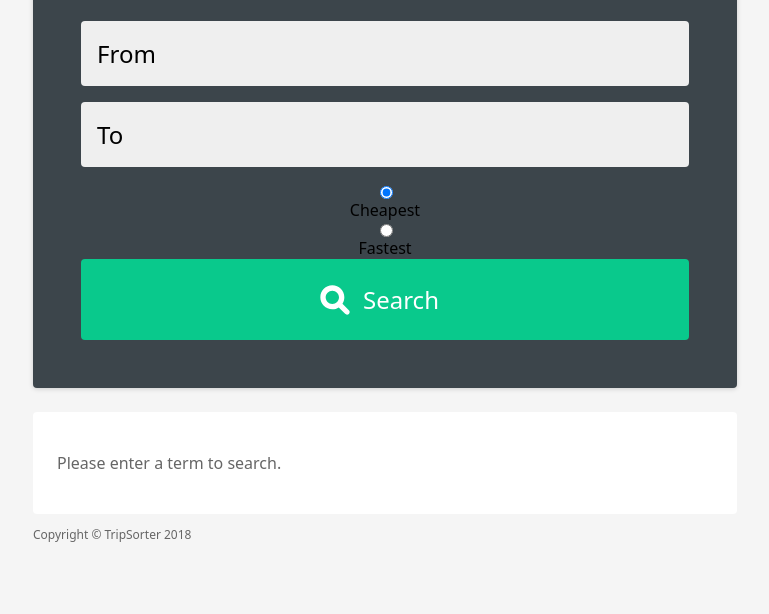
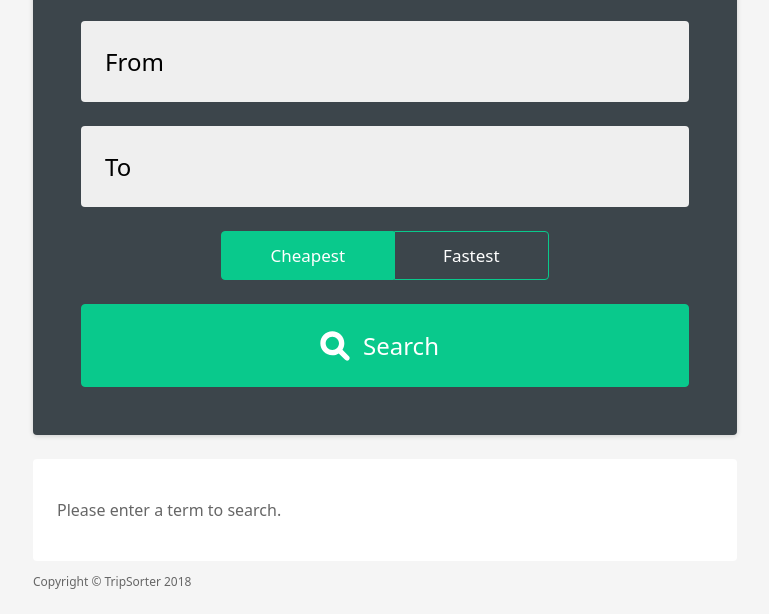
Before and after one commit to allyraza/tripsorter, a React app: page / in a window 1280 px wide. Shown: the part 186-800 px from the top of the page, without its empty margins (255-1024 px from the left). Built offline with nearby package versions, Linux system fonts and the light colour scheme.

Commit message:
Add swtich styles

```diff
--- a/src/components/App/index.js
+++ b/src/components/App/index.js
@@ -1,4 +1,4 @@
-import React, { Component } from 'react';
+import React, {Component} from 'react';
 import './styles.css';
 import response from '../../fixtures/response.json';
 import Header from '../Header';
@@ -11,6 +11,7 @@ import {
   shortestPath,
   makeGraph,
   fastest,
+  cheapest,
   SORTBY_CHEAPEST,
 } from '../../helpers.js';
 
@@ -19,6 +20,8 @@ class App extends Component {
     super(props)
 
     this.state = {
+      cheapGraph: [],
+      fastGraph: [],
       items: [],
       options: [],
       currency: "$",
@@ -31,16 +34,16 @@ class App extends Component {
 
     this.handleSubmit = this.handleSubmit.bind(this);
     this.handleReponse = this.handleReponse.bind(this);
-    this.handleSortByChange = this.handleSortByChange.bind(this);
-    this.handleToChange = this.handleToChange.bind(this);
-    this.handleFromChange = this.handleFromChange.bind(this);
+    this.handleChange = this.handleChange.bind(this);
   }
 
   componentDidMount() {
-    let {deals, currency} = response;
-    var options = deals.reduce(reduceOptions, []).filter(filterOptions);
+    const {deals, currency} = response;
+    const options = deals.reduce(reduceOptions, []).filter(filterOptions);
 
     this.setState({
+      cheapGraph: makeGraph(deals, cheapest),
+      fastGraph: makeGraph(deals, fastest),
       options: options,
       currency: currency,
       isLoading: false
@@ -55,53 +58,39 @@ class App extends Component {
   }
 
   handleReponse() {
-    const {deals} = response;
-
-    this.setState(state => {
-      var res = shortestPath(deals, state.departure, state.arrival, state.sortBy);
+    this.setState(({departure, arrival, sortBy, fastGraph, cheapGraph}) => {
+      const graph = SORTBY_CHEAPEST === sortBy ? cheapGraph : fastGraph;
+      console.log(cheapGraph, fastGraph);return;
+      const {path, total} = shortestPath(graph, departure,  arrival);
 
       return {
-        items: res.path,
-        total: res.total,
+        items: path,
+        total: total,
         isLoading: false,
       };
     });
   }
 
-  handleToChange(e) {
-    this.setState({arrival: e.target.value});
-
-    console.log(
-      makeGraph(response.deals, fastest)
-    );
-
-  }
-
-  handleFromChange(e) {
-    this.setState({departure: e.target.value});
-  }
-
-  handleSortByChange(e) {
-    this.setState({sortBy: e.target.value});
+  handleChange(e) {
+    this.setState({[e.target.name]: e.target.value});
   }
 
   render() {
-    var {items, currency, options, departure, arrival, sortBy, total} = this.state;
+    const {items, currency, options, departure, arrival, sortBy, total, isLoading} = this.state;
+    const {handleChange, handleSubmit} = this;
 
     return (
       <div className="app container">
         <Header
-          handleSubmit={this.handleSubmit}
-          handleToChange={this.handleToChange}
-          handleFromChange={this.handleFromChange}
-          handleSortByChange={this.handleSortByChange}
+          handleSubmit={handleSubmit}
+          handleChange={handleChange}
           departure={departure}
           arrival={arrival}
           sortBy={sortBy}
           options={options}
         />
         <main className="app__main">
-          <List items={items} total={total} currency={currency} isLoading={this.state.isLoading}/>
+          <List items={items} total={total} currency={currency} isLoading={isLoading}/>
         </main>
         <Footer/>
       </div>
--- a/src/components/Button/styles.css
+++ b/src/components/Button/styles.css
@@ -10,7 +10,7 @@
   -webkit-font-smoothing: antialiased;
   white-space: nowrap;
   background-color: var(--background-color-primary);
-  border: 0;
+  border: 1px solid var(--border-color-primary);
   border-radius: var(--border-radius);
   color: #fff;
   font-family: var(--font-family);
@@ -35,6 +35,38 @@
   width: 100%;
 }
 
+.button--small {
+  padding: calc(var(--padding)/2) calc(var(--padding) * 2);
+  font-size: 17px;
+  font-weight: 500;
+}
+
+.button--outline {
+  background-color: transparent;
+}
+
+
+/**
+ * Button group
+ */
+.button-group {
+  display: flex;
+}
+
+.button-group .button {
+  cursor: pointer;
+}
+
+.button-group .button:first-child {
+  border-top-right-radius: 0;
+  border-bottom-right-radius: 0;
+}
+
+.button-group .button:last-child {
+  border-top-left-radius: 0;
+  border-bottom-left-radius: 0;
+}
+
 .icon {
   width: 32px;
   height: 32px;
--- a/src/components/Card/index.js
+++ b/src/components/Card/index.js
@@ -11,7 +11,7 @@ const Card = ({item, currency, className}) => {
 		<article className={"card " + className}>
 			<div className="card__body">
         <div className="card__info">
-          <h3 className="card__text"><span>{item}</span> > <span>{item}</span></h3>
+          <h3 className="card__text"><span>{item.departure}</span> > <span>{item.arrival}</span></h3>
           <p>Cost: {cost}</p>
           <p>Duration: {parseInt(item.duration.h)} hours {parseInt(item.duration.m)} minutes</p>
         </div>
--- a/src/components/Header/index.js
+++ b/src/components/Header/index.js
@@ -8,9 +8,7 @@ import {
 } from '../../helpers.js';
 
 const Header = ({
-  handleToChange,
-  handleFromChange,
-  handleSortByChange,
+  handleChange,
   handleSubmit,
   departure,
   arrival,
@@ -26,19 +24,26 @@ const Header = ({
 
       <div className="header__search">
         <form className="search" onSubmit={handleSubmit}>
-          <select className="search__input" name="form" value={departure} onChange={handleFromChange}>
+          <select className="search__input" name="departure" value={departure} onChange={handleChange}>
             <option value="" disabled>From</option>
             {!!options && options.map((o, i) => <option value={o} key={i}>{o}</option>)}
           </select>
-          <select className="search__input" name="to" value={arrival} onChange={handleToChange} placeholder="To">
+          <select className="search__input" name="arrival" value={arrival} onChange={handleChange} placeholder="To">
             <option value="" disabled>To</option>
             {!!options.length && options.map((o, i) => <option value={o} key={i}>{o}</option>)}
           </select>
 
-          <input type="radio" name="sortby" id="cheapest" onChange={handleSortByChange} value="cheapest" checked={SORTBY_CHEAPEST === sortBy}/>
-          <label htmlFor="cheapest">Cheapest</label>
-          <input type="radio" name="sortby" id="fastest" onChange={handleSortByChange} value="fastest" checked={SORTBY_FASTEST === sortBy}/>
-          <label htmlFor="fastest">Fastest</label>
+          <div className="button-group search__switch">
+            <label className={"search__label button button--small " + (SORTBY_CHEAPEST === sortBy ? "" : "button--outline")} htmlFor="cheapest">
+              <input className="search__radio" type="radio" name="sortBy" id="cheapest" onChange={handleChange} value="cheapest" checked={SORTBY_CHEAPEST === sortBy}/>
+              Cheapest
+            </label>
+            <label className={"search__label button button--small " + (SORTBY_FASTEST === sortBy ? "" : "button--outline")} htmlFor="fastest">
+              <input className="search__radio" type="radio" name="sortBy" id="fastest" onChange={handleChange} value="fastest" checked={SORTBY_FASTEST === sortBy}/>
+              Fastest
+            </label>
+          </div>
+
           <Button className="button--block search__button" text="Search"/>
         </form>
       </div>
--- a/src/components/Header/styles.css
+++ b/src/components/Header/styles.css
@@ -35,11 +35,23 @@
   display: block;
   appearance: none;
   outline: none;
-  margin: 0 0 calc(var(--margin) / 1.5) 0;
-  padding: calc(var(--padding) / 1.5);
+  margin: 0 0 var(--margin) 0;
+  padding: var(--padding);
   border: 0;
   border-radius: var(--border-radius);
   font-family: var(--font-family);
   font-size: 1.5em;
   transition: all 0.12s;
 }
+
+.search__label {
+  cursor: pointer;
+}
+
+.search__switch {
+  margin-bottom: var(--margin);
+}
+
+.search__radio {
+  display: none;
+}
--- a/src/helpers.js
+++ b/src/helpers.js
@@ -11,19 +11,26 @@ export function filterOptions(item, i, collection) {
   return collection.indexOf(item) === i;
 }
 
+
 export function makeGraph(data, fn) {
-  var weights = {};
+  let result = {};
+  let weights = {};
 
-  return data.reduce((a, i) => {
-    i.weight = fn(i);
-    a[i.departure] = a[i.departure] || {};
+  for (let d in data) {
+    let {departure, arrival} = data[d];
+    let weight = fn(data[d]);
+    let key = [departure, arrival].join("");
 
-    if (!weights[i.departure] || i.weight < weights[i.departure]) {
-      a[i.departure][i.arrival] = i;
+    result[departure] = result[departure] || {};
+
+    if (!weights.hasOwnProperty(key) || weight < weights[key]) {
+      result[departure][arrival] = Object.assign({weight: weight}, data[d]);
+      weights[key] = weight;
     }
+  }
 
-    return a;
-  }, {});
+console.log(result, weights);
+  return result;
 }
 
 export function cheapest(i) {
@@ -51,51 +58,48 @@ function distance(weights, searched) {
 }
 
 function makePath(path, end) {
-  let result = [end];
+  let result = [];
   let parent = path[end];
 
-  while (parent) {
+  while (!!parent) {
     result.unshift(parent);
-    parent = path[parent];
+    parent = path[parent.departure];
   }
 
   return result;
 }
 
-export function shortestPath(data, start, end, sortBy) {
-  const graph = makeGraph(data, sortBy === SORTBY_CHEAPEST ? cheapest : fastest);
+export function shortestPath(graph, start, end) {
   const weights = {[end]: null};
-
+  const path = {[end]: null};
 
   for (var n in graph[start]) {
-    weights[n] = graph[start][n].weight;
-  }
-
-  const path = {[end]: null};
-  for (let n in graph[start]) {
-    path[n] = data[start];
+    if (graph.hasOwnProperty(n)) {
+      weights[n] = graph[start][n].weight;
+      path[n] = graph[start];
+    }
   }
 
   const searched = {};
-  let node = distance(weights, searched);
+  var current = distance(weights, searched);
 
-  while (node) {
-    let neighbors = graph[node];
+  while (current) {
+    let neighbors = graph[current];
 
     for (let n in neighbors) {
-      if (n === start) {
+      if (n === start || !graph.hasOwnProperty(n)) {
         continue;
       }
 
-      let newWeight = weights[node] + neighbors[n].weight;
+      let newWeight = weights[current] + neighbors[n].weight;
       if (!weights[n] || weights[n] > newWeight) {
         weights[n] = newWeight;
-        path[n] = node;
+        path[n] = graph[current];
       }
     }
 
-    searched[node] = true;
-    node = distance(weights, searched);
+    searched[current] = true;
+    current = distance(weights, searched);
   }
 
   return {
--- a/src/index.css
+++ b/src/index.css
@@ -33,6 +33,7 @@
   /* border */
   --border-radius: 4px;
   --border-color: #efefef;
+  --border-color-primary: #09c98c;
 
   /* text color */
   --color: #333333;
```
